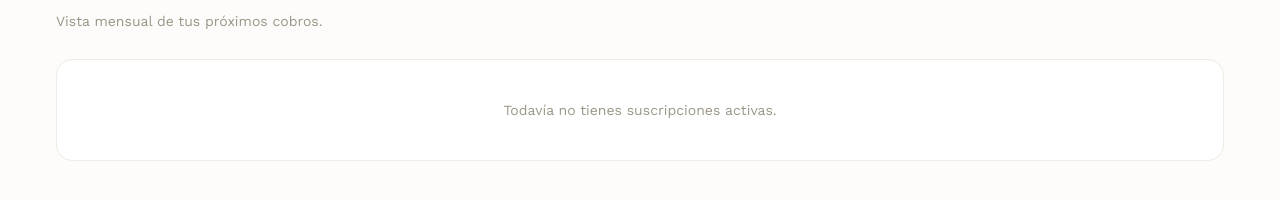
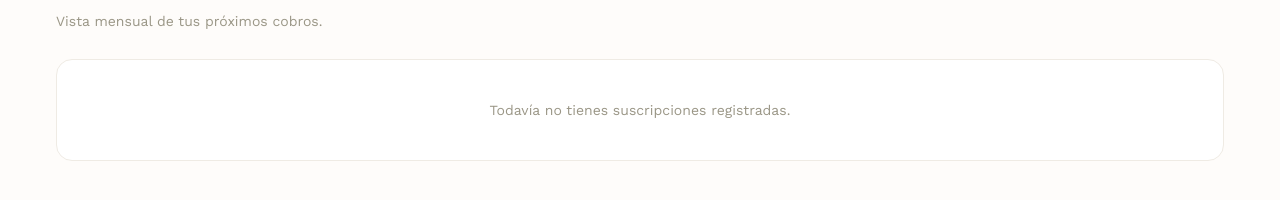
Before and after one commit to BriamCarrasco/Drip, a Next.js app: page /calendario in a window 1280 px wide. Shown: the part 152-352 px from the top of the page. Built offline with nearby package versions, Linux system fonts and the light colour scheme; no server answers; the database is empty.

Commit message:
chore: ajustes menores de copy en calendario y metadata

```diff
--- a/app/(dashboard)/calendario/page.tsx
+++ b/app/(dashboard)/calendario/page.tsx
@@ -16,7 +16,7 @@ export default async function CalendarioPage() {
 
       {subscriptions.length === 0 ? (
         <p className="rounded-2xl border border-border bg-surface px-6 py-10 text-center text-sm text-muted">
-          Todavía no tienes suscripciones activas.
+          Todavía no tienes suscripciones registradas.
         </p>
       ) : (
         <RenewalsCalendar subscriptions={subscriptions} />
--- a/app/layout.tsx
+++ b/app/layout.tsx
@@ -17,8 +17,8 @@ const workSans = Work_Sans({
 });
 
 export const metadata: Metadata = {
-  title: "Suscripciones",
-  description: "Gestor de suscripciones autohospedado",
+  title: "Gestor de Suscripciones",
+  description: "Control autohospedado de tus suscripciones y próximos cobros",
 };
 
 export default function RootLayout({ children }: LayoutProps<"/">) {
--- a/components/dashboard/RenewalsCalendar.tsx
+++ b/components/dashboard/RenewalsCalendar.tsx
@@ -134,12 +134,14 @@ export function RenewalsCalendar({ subscriptions }: { subscriptions: Subscriptio
                       <div className="flex flex-col gap-1">
                         {items.slice(0, 3).map((sub) => {
                           const avatar = getAvatarStyle(sub.name);
+                          const label = `${sub.name} · ${formatMoney(sub.amount, sub.currency)}`;
+
                           return (
                             <button
                               key={sub.id}
                               type="button"
                               onClick={() => openEditModal(sub)}
-                              title={`${sub.name} · ${formatMoney(sub.amount, sub.currency)}`}
+                              title={label}
                               className="flex items-center gap-1 truncate rounded-md px-1.5 py-1 text-left text-[11px] font-semibold"
                               style={{ background: avatar.bg, color: avatar.color }}
                             >
```
